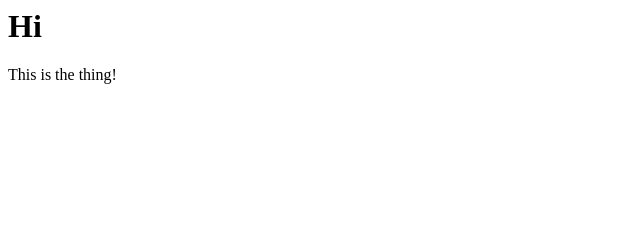
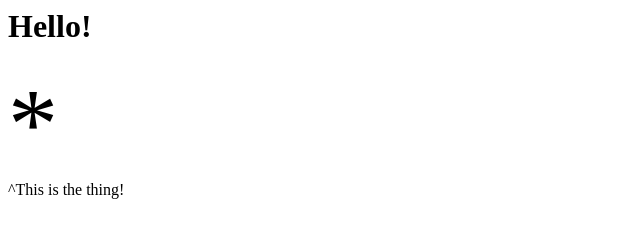
Before and after one commit to erzhu4/socketData, a website: page html/index.html in a window 1280 px wide. Shown: the whole page, without its empty margins (0-640 px from the left). Drawn offline with nearby package versions, Linux system fonts and the light colour scheme; no server answers.

Commit message:
log stuff

```diff
--- a/html/index.html
+++ b/html/index.html
@@ -1,8 +1,10 @@
-<h1>Hi</h1>
+<h1>Hello!</h1>
 
-<div id="the-thing">
-    This is the thing!
+<div id="the-thing" style="font-size:100px;">
+    *
 </div>
+
+^This is the thing!
 
 <script src="/socket.io/socket.io.js"></script>
 <script>
```
Also changed, not shown: server.js (+6 -3 lines).
